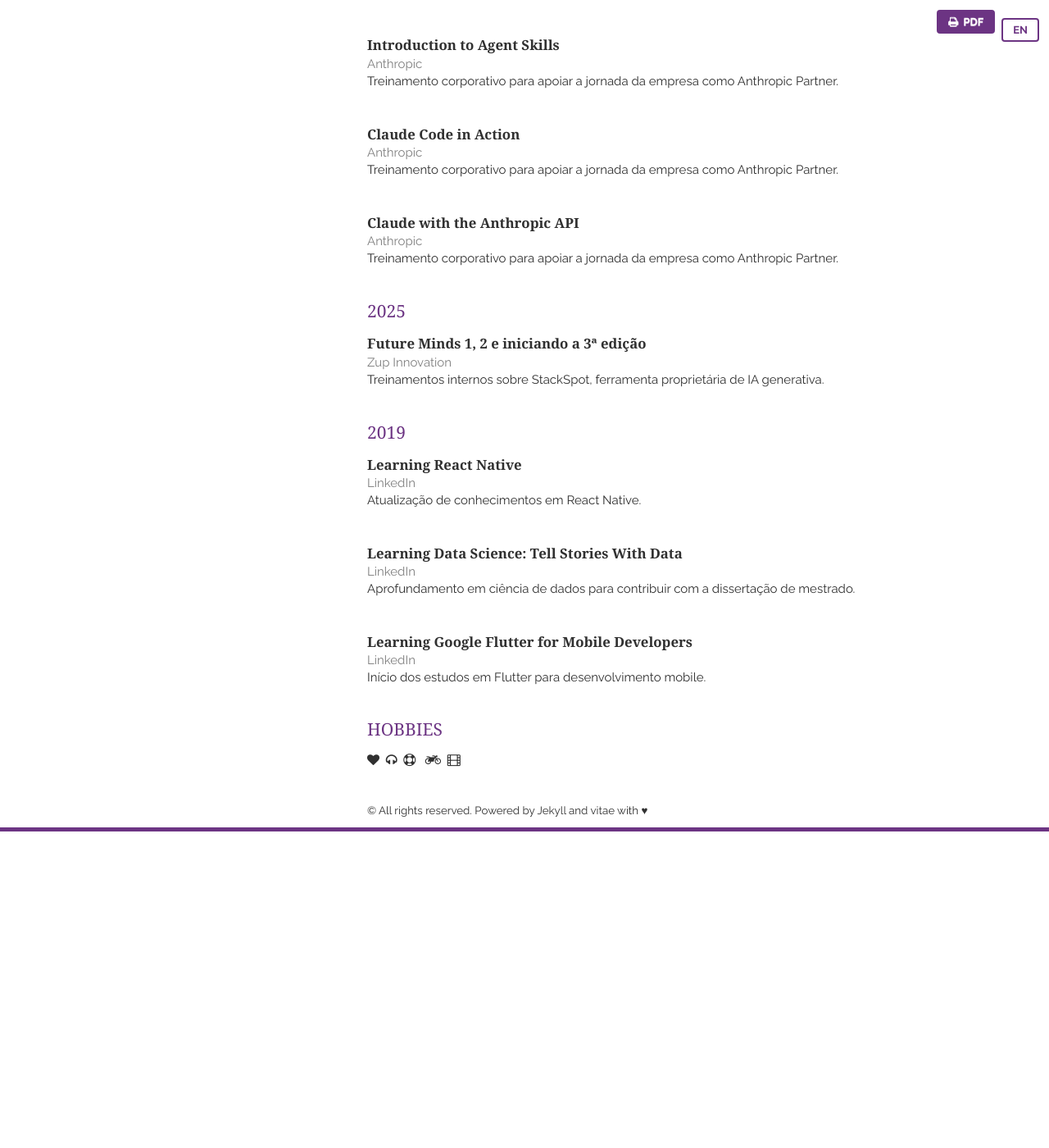
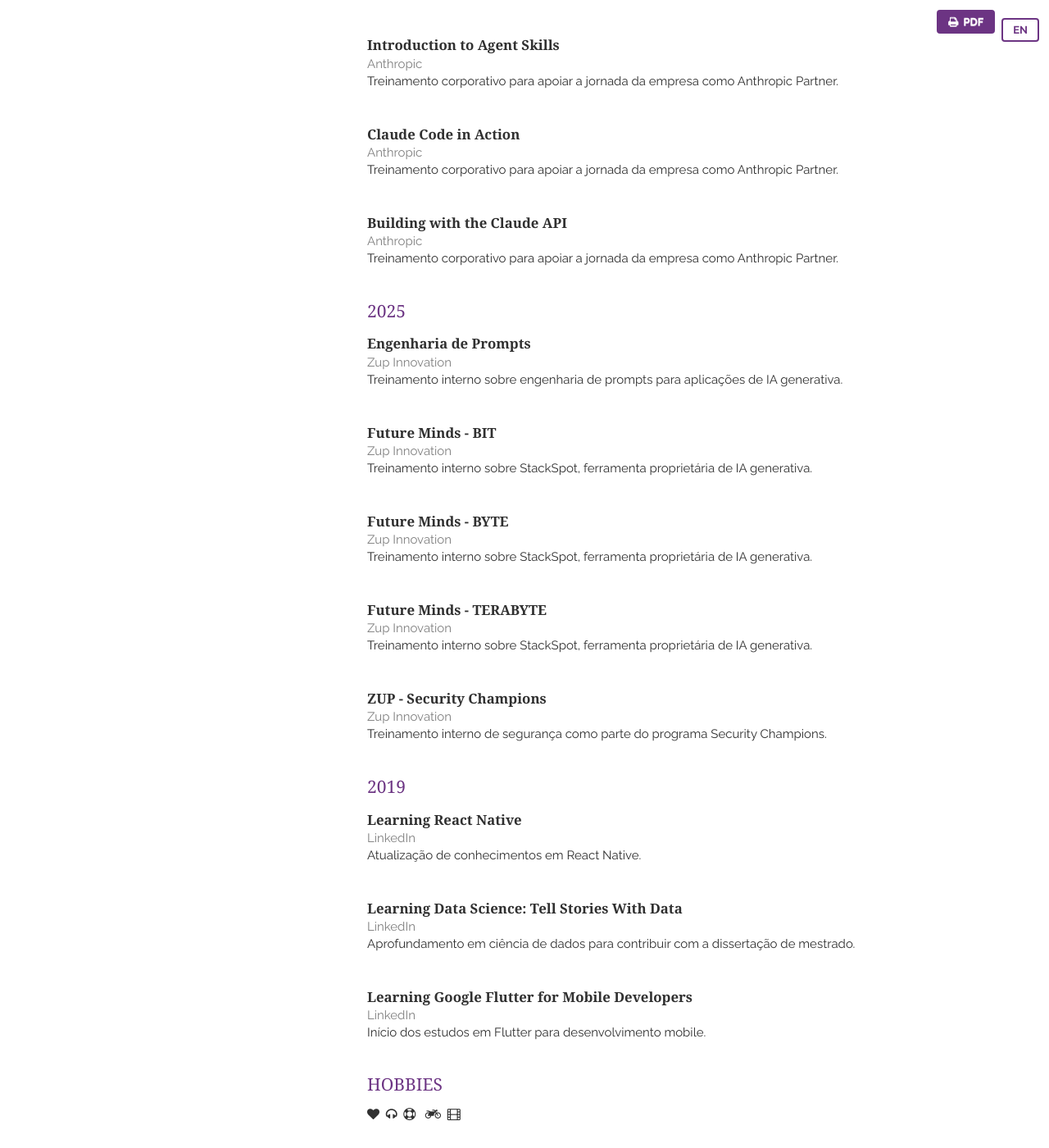
Before and after one commit to RafasTavares/resume-cv, a Jekyll site: the page built from pt/index.html, in a window 1280 px wide and 1400 px high, scrolled down 3098 px. Shown: the whole window at 82% size. Built offline with Jekyll 4.4.1, drawn with Linux system fonts in a browser that asks for light colours; nearby versions of some CDN libraries; before the commit the page ends 4112 px from its top, so only the background shows below that.

Commit message:
Add latest certificates to the Courses and Events section
Updates the 2026 Anthropic training title and adds the 2025 Zup
Innovation certificates (Engenharia de Prompts, Future Minds
BIT/BYTE/TERABYTE, Security Champions) in both EN and PT-BR, linking
to the My-certificates repo.

Co-Authored-By: Claude Sonnet 5 <noreply@anthropic.com>

```diff
--- a/_includes/pt-BR/courses.html
+++ b/_includes/pt-BR/courses.html
@@ -31,7 +31,7 @@
     <br />
     <article>
         <header>
-            <h1>Claude with the Anthropic API</h1>
+            <h1>Building with the Claude API</h1>
             <span>Anthropic</span>
         </header>
         <p>Treinamento corporativo para apoiar a jornada da empresa como Anthropic Partner.</p>
@@ -40,10 +40,42 @@
     <h1>2025</h1>
     <article>
         <header>
-            <h1>Future Minds 1, 2 e iniciando a 3ª edição</h1>
+            <h1>Engenharia de Prompts</h1>
             <span>Zup Innovation</span>
         </header>
-        <p>Treinamentos internos sobre StackSpot, ferramenta proprietária de IA generativa.</p>
+        <p>Treinamento interno sobre engenharia de prompts para aplicações de IA generativa.</p>
+    </article>
+    <br />
+    <article>
+        <header>
+            <h1>Future Minds - BIT</h1>
+            <span>Zup Innovation</span>
+        </header>
+        <p>Treinamento interno sobre StackSpot, ferramenta proprietária de IA generativa.</p>
+    </article>
+    <br />
+    <article>
+        <header>
+            <h1>Future Minds - BYTE</h1>
+            <span>Zup Innovation</span>
+        </header>
+        <p>Treinamento interno sobre StackSpot, ferramenta proprietária de IA generativa.</p>
+    </article>
+    <br />
+    <article>
+        <header>
+            <h1>Future Minds - TERABYTE</h1>
+            <span>Zup Innovation</span>
+        </header>
+        <p>Treinamento interno sobre StackSpot, ferramenta proprietária de IA generativa.</p>
+    </article>
+    <br />
+    <article>
+        <header>
+            <h1>ZUP - Security Champions</h1>
+            <span>Zup Innovation</span>
+        </header>
+        <p>Treinamento interno de segurança como parte do programa Security Champions.</p>
     </article>
     <br />
     <h1>2019</h1>
```
Also changed, not shown: _includes/en/courses.html (+34 -2 lines).
